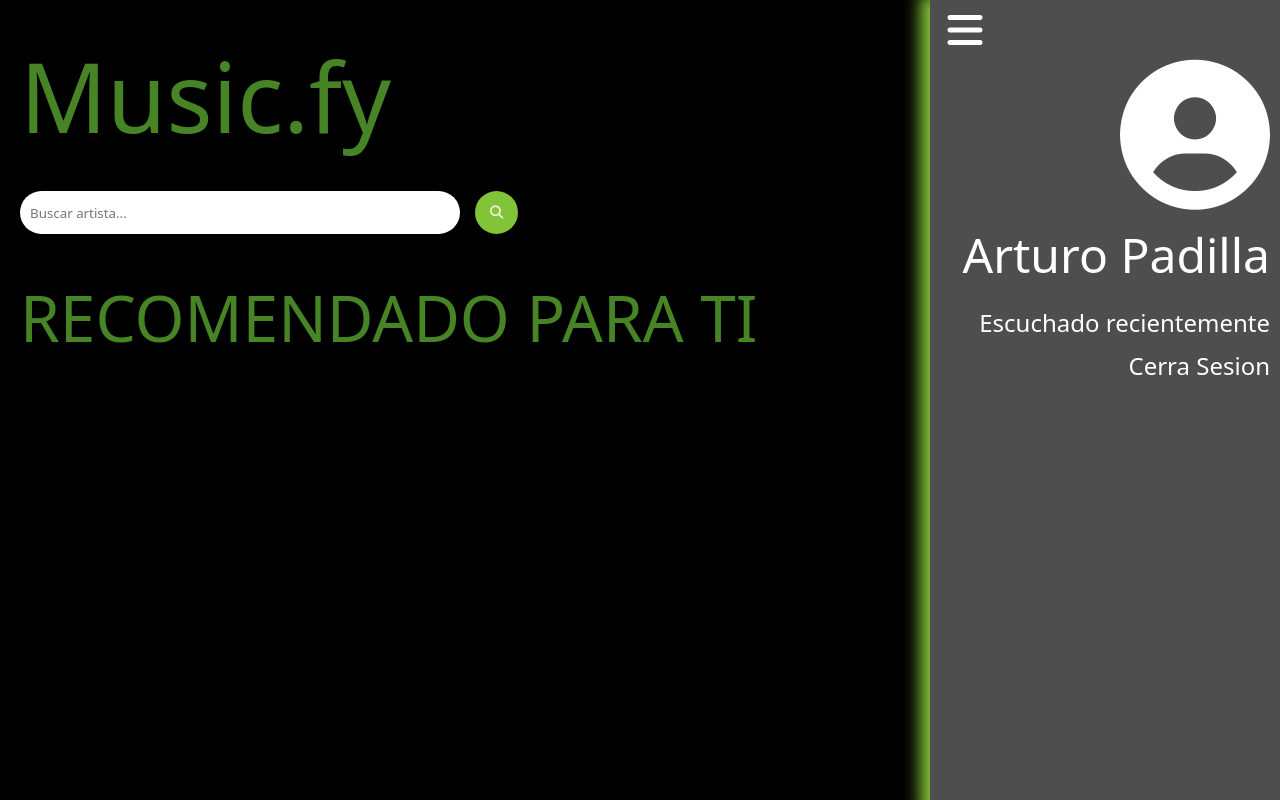
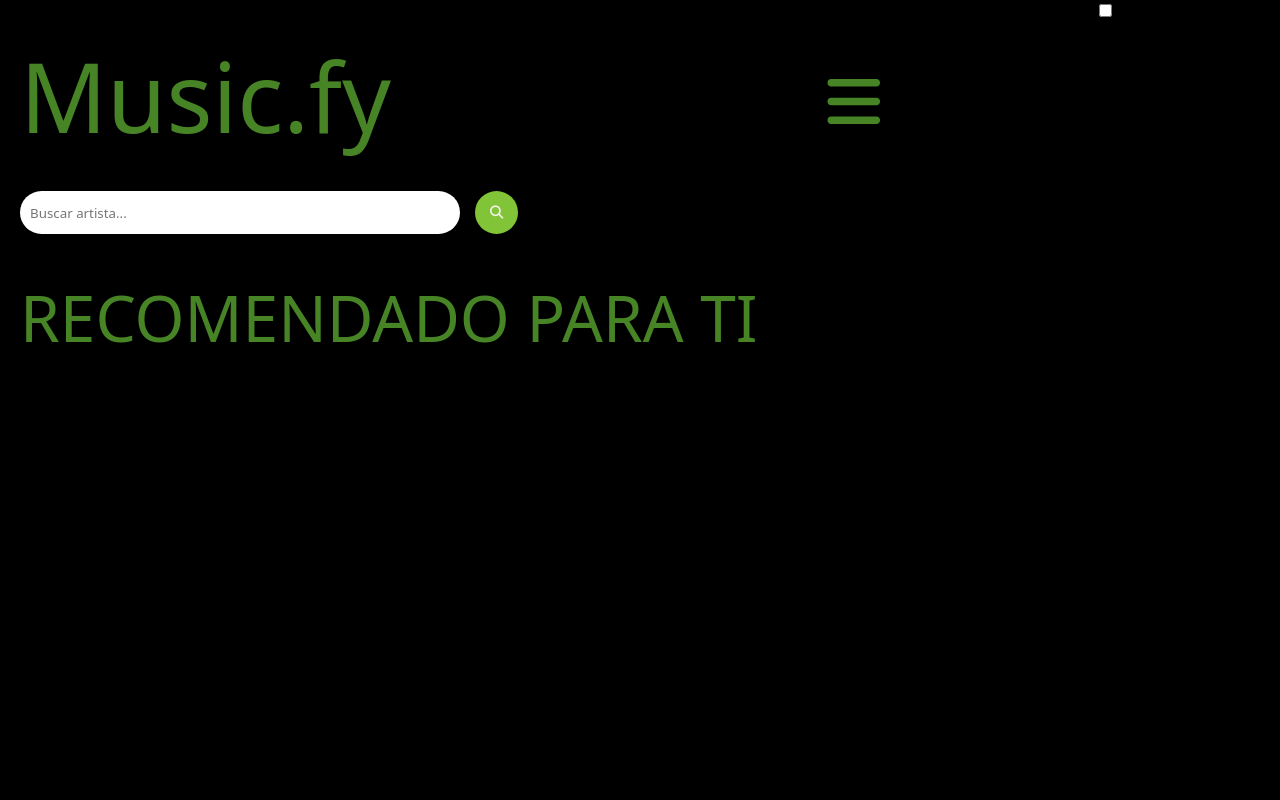
Before and after one commit to Scipear/Music.fy, a React (Vite) app: page /mainPage in a window 1280 px wide. Built offline with nearby package versions, Linux system fonts and the light colour scheme; a web font is replaced by a local one.

Commit message:
menu check

```diff
--- a/src/components/Sidebar.jsx
+++ b/src/components/Sidebar.jsx
@@ -5,12 +5,10 @@ const Sidebar = ({date}) => {
     return(
 
         <div className="sidebar-barra-container">
-            <div className="icon">
-                <i class="fa-solid fa-bars"></i>
-            </div>
+
             <i class="fa-solid fa-circle-user"></i>
-        <h2>{date}</h2>
 
+            <h2>{date}</h2>
         </div>
 
     )
--- a/src/views/MainPage.jsx
+++ b/src/views/MainPage.jsx
@@ -9,7 +9,17 @@ const MainPage = () => {
         <div className="MainPage-container">
 
             <div className="sidebar">
-                <div className="sidebar-container">
+
+            <div className="menu">
+                    <label htmlFor="btn-menu"><i for="btn-menu" class="fa-solid fa-bars"></i></label>
+                 </div>
+          <div className="check">
+            <input type="checkbox" id="btn-menu" />
+          </div>
+
+
+            <div className="sidebar-container">
+
                     <Sidebar date='Arturo Padilla'/>
                         <ul>
                             <li>
@@ -20,8 +30,11 @@ const MainPage = () => {
                                 <a href="">Cerra Sesion</a>
                             </li>
                         </ul>
-                </div>
+            <label htmlFor=""><i class="fa-solid fa-xmark"></i></label>
             </div>
+
+            </div>
+
 
             <div className="header-container">
                 <h1>Music.fy</h1>
--- a/src/views/styles/MainPage-style.css
+++ b/src/views/styles/MainPage-style.css
@@ -1,9 +1,9 @@
 .MainPage-container{
     color: #478426;
-    /* background-color: azure;    */
 }
 
 .header-container{
+    position: relative;
     padding: 30px 20px;
 }
 
@@ -63,6 +63,7 @@
     border-radius: 100px;
     border: 0;
     margin-left: 15px;
+    cursor: pointer;
 }
 
 .Busbutton-container button:hover{
--- a/src/views/styles/Sidebar-style.css
+++ b/src/views/styles/Sidebar-style.css
@@ -5,16 +5,44 @@
 }
 
 .sidebar-container{
+
     color: #ffffff;
     width: 350px;
     height: 100vh;
     background-color:rgb(78, 78, 78);
-
-
     transition: .5s;
     box-shadow: 0 5px 15px 10px rgb(130, 196, 56);
+    opacity: 0;
+    visibility: hidden;
 }
-/* rgb(78, 78, 78); */
+
+/* MENU CHECK */
+.sidebar .menu{
+    position:fixed;
+    top: 60px;
+    right: 400px;
+    font-size: 30px;
+    cursor: pointer;
+    font-size: 60px;
+}
+
+.sidebar .check{
+display:block;
+}
+/*  */
+
+#btn-menu:checked ~ .sidebar-container{
+    opacity: 1;
+    visibility: visible;
+}
+
+.sidebar-container label{
+    position: absolute;
+    top: 10px;
+    right: 300px;
+    font-size: 30px;
+    cursor: pointer;
+}
 
 .sidebar-barra-container i{
     position: fixed;
@@ -65,3 +93,20 @@
     display: block;
     min-width: 10px;
 }
+
+
+
+/* menu y check */
+
+/* .check-container{
+    display: none;
+}
+
+.icon-container {
+    position: absolute;
+    top: 60px;
+    padding-left: 1200px;
+    font-size: 60px;
+    color: rgb(253, 253, 253);
+    cursor: pointer;
+} */
```
